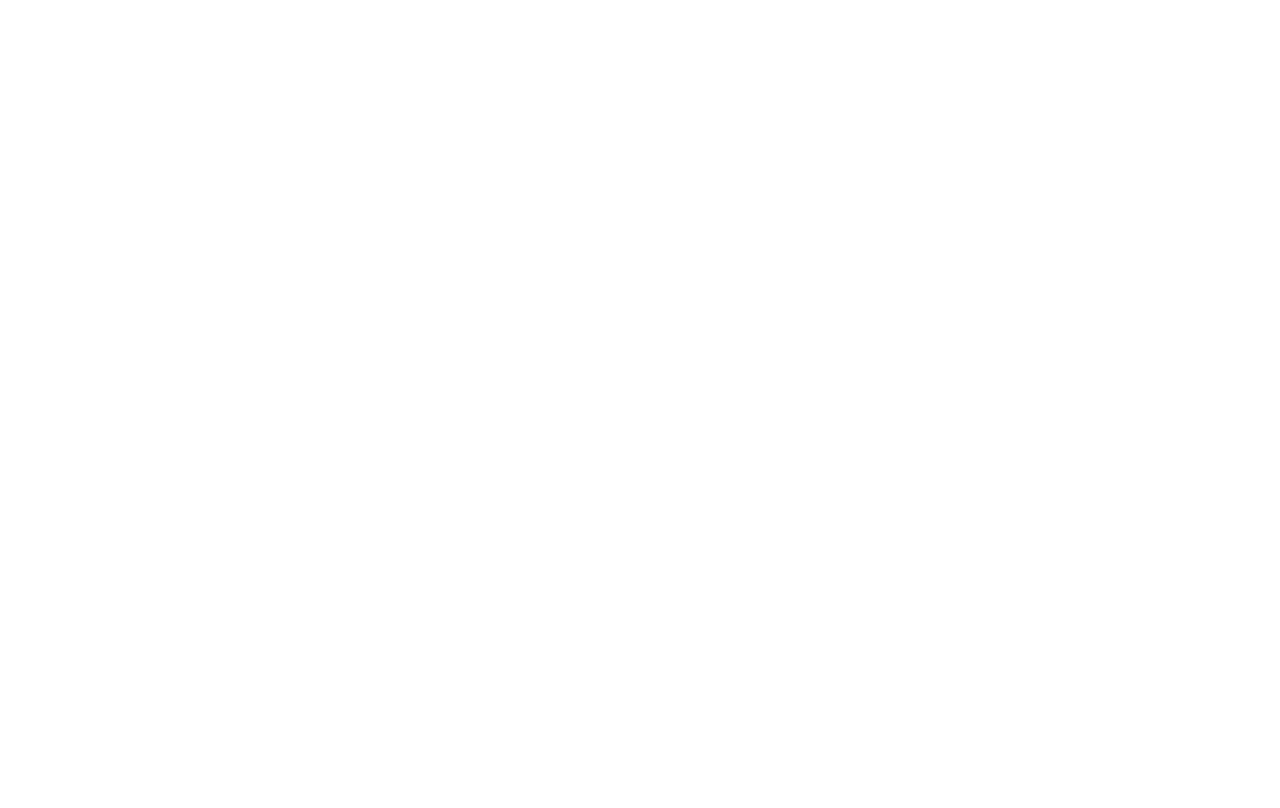
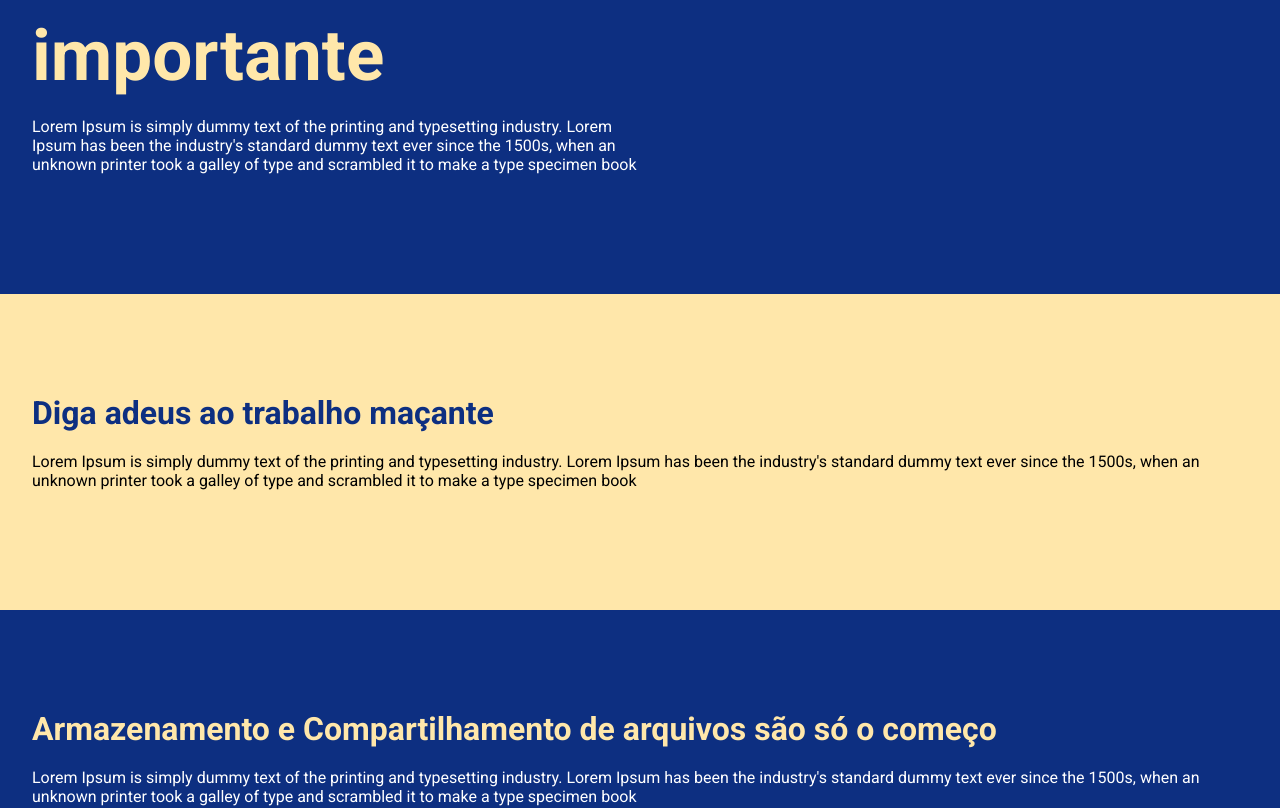
Before and after one commit to AndreDevLopes/Clone-Dropbox, a React (Create React App) app: page / in a window 1280 px wide. Shown: the part 365-1173 px from the top of the page. Before the commit the page ends 800 px from the top, so only its background shows below. Built offline with nearby package versions, Linux system fonts and the light colour scheme.

Commit message:
criado as sections e colocado estilos usado o styled components

```diff
--- a/src/App.tsx
+++ b/src/App.tsx
@@ -1,10 +1,36 @@
 import React from 'react';
-import GlobalStyled from './styles/stylesGlobal'
+import GlobalStyled from './styles/stylesGlobal';
+import Section from './components/Section';
+import data from './data/index';
 
 function App() {
   return (<>
-  <h1>HELLO WORLD</h1>
-  <GlobalStyled></GlobalStyled>
+      <Section
+        variant="blue"
+        title={data[0].title}
+        description={data[0].description}
+      />
+      <Section
+        variant="beige"
+        title={data[1].title}
+        description={data[1].description}
+      />
+      <Section
+        variant="blue"
+        title={data[2].title}
+        description={data[2].description}
+      />
+      <Section
+        variant="white"
+        title={data[3].title}
+        description={data[3].description}
+      />
+      <Section
+      variant="black"
+      title={data[4].title}
+      description={data[4].description}
+    />
+  <GlobalStyled />
   </>);
 }
 
--- /dev/null
+++ b/src/components/Section/index.tsx
@@ -0,0 +1,22 @@
+import React from 'react';
+
+ import { Container , Content } from './styles';
+
+interface Props {
+    variant: 'blue' | 'beige' | 'white' | 'black';
+    title: string;
+    description:String;
+}
+
+const Section: React.FC <Props> = ({variant, title , description}) => {
+  return (
+      <Container className={variant}>
+          <Content>
+             <h2>{title}</h2>
+            <p>{description}</p>
+          </Content>
+      </Container>
+  );
+}
+
+export default Section;
--- /dev/null
+++ b/src/components/Section/styles.ts
@@ -0,0 +1,58 @@
+import styled from 'styled-components';
+
+export const Container = styled.div`
+    --padding-top:100px;
+    --padding-bottom:120px;
+    --heading-font-size:32px;
+    --content-width: 100%;
+
+    &.blue{
+        --bg-color: var(--color-primary);
+        --text-color:var(--color-tertiary);
+        --logo-color:var(--color-secondary);
+    }
+    &.beige{
+        --bg-color: var(--color-secondary);
+        --text-color:var(--color-quaternary);
+        --logo-color:var(--color-primary);
+    }
+    &.white{
+        --bg-color: var(--color-tertiary);
+        --text-color:var(--color-quaternary);
+        --logo-color:var(--color-blue);
+    }
+    &.black{
+        --bg-color: var(--color-quaternary);
+        --text-color:var(--color-tertiary);
+        --logo-color:var(--color-blue);
+    }
+    &:first-child{
+        --padding-top:130px;
+        --heading-font-size:51px;
+        @media(min-width: 1024px){
+           --content-width:50%;
+           --heading-font-size:71px;
+        }
+
+    }
+    background: var(--bg-color);
+`;
+
+export const Content = styled.div `
+    z-index:2;
+    position: relative;
+    max-width: 1440px;
+    margin: 0 auto;
+    > h2{
+        font-size: var(--heading-font-size);
+        color: var(--logo-color);
+        max-width: var(--content-width);
+    }
+    > p {
+        margin-top:20px;
+        font-size:16px;
+        color: var(--text-color);
+        max-width: var(--content-width);
+    }
+    padding: var(--padding-top) 32px var(--padding-bottom);
+`;
```
